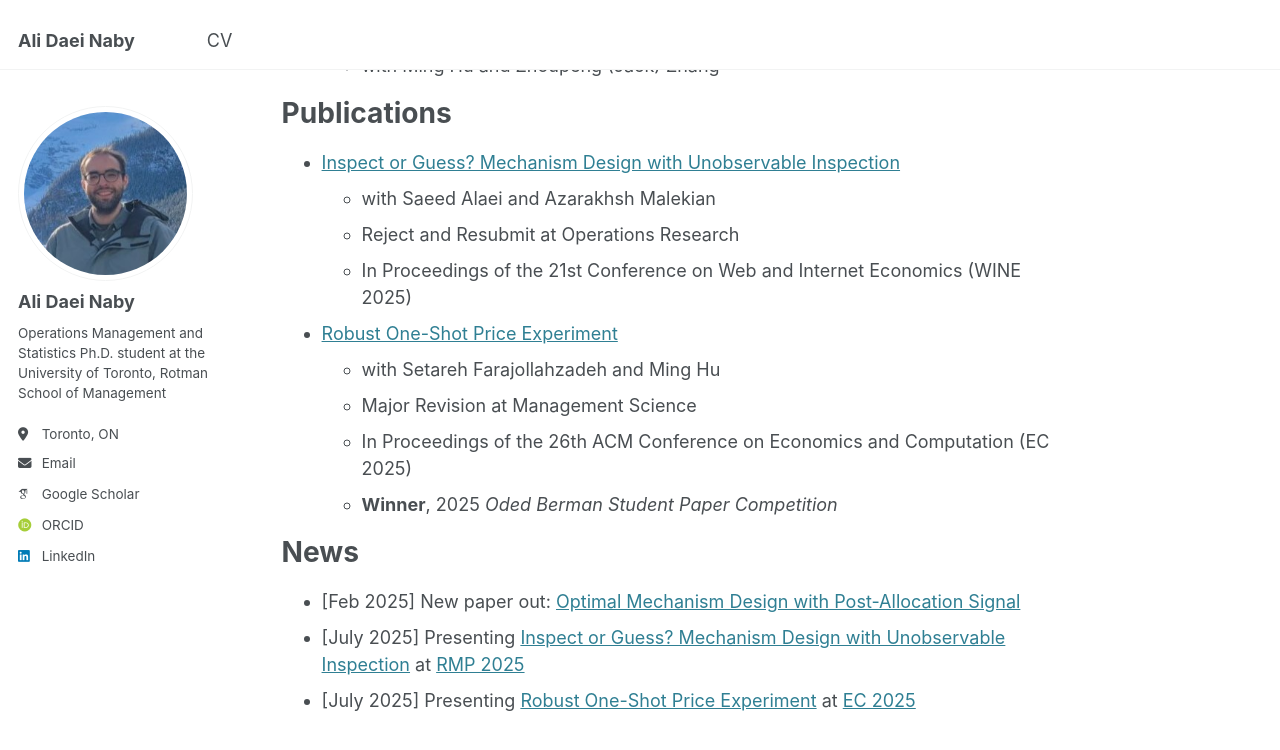
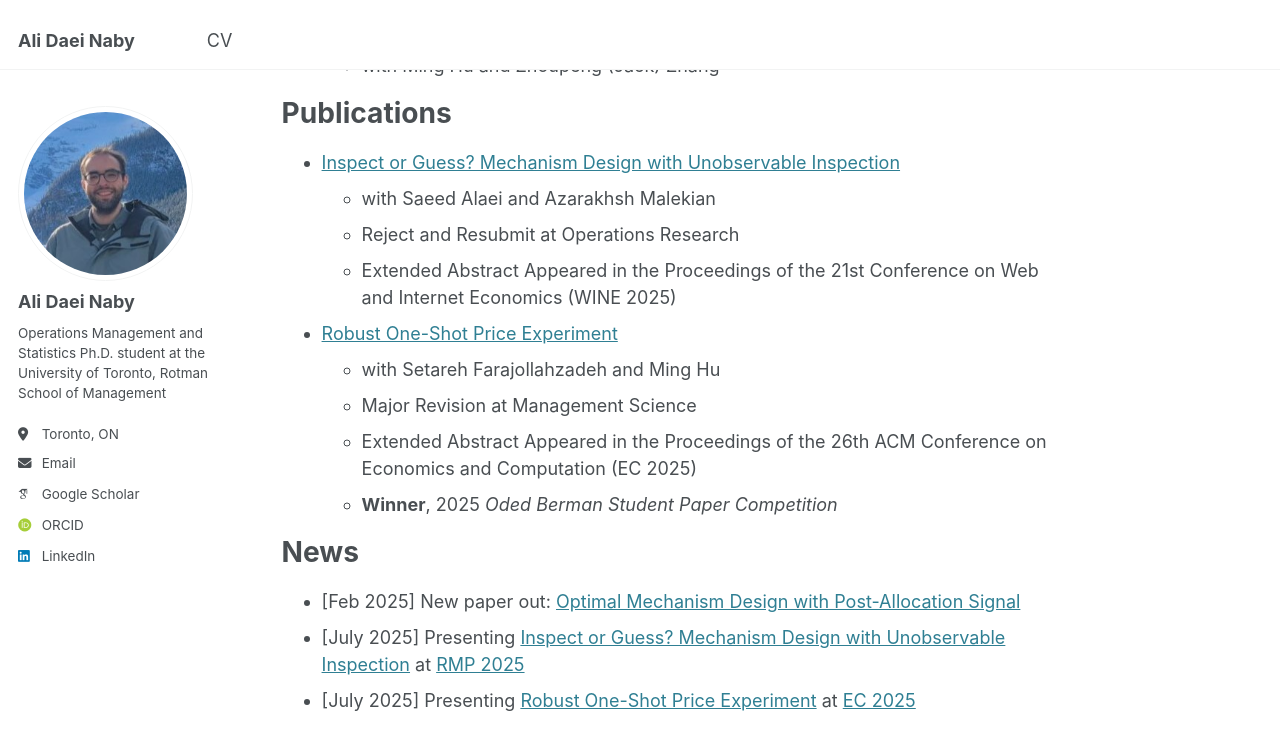
Before and after one commit to alidaeinaby/alidaeinaby.github.io, a Jekyll site: the page built from _pages/about.md, in a window 1280 px wide and 900 px high, scrolled down 650 px. Shown: the top 750 px of the window. Built offline with Jekyll 4.4.1, drawn with Linux system fonts in a browser that asks for light colours; some web fonts are replaced.

Commit message:
Update about.md

```diff
--- a/_pages/about.md
+++ b/_pages/about.md
@@ -30,13 +30,13 @@ Publications
 - [Inspect or Guess? Mechanism Design with Unobservable Inspection](https://papers.ssrn.com/sol3/papers.cfm?abstract_id=5146874)
   - with Saeed Alaei and Azarakhsh Malekian
   - Reject and Resubmit at Operations Research
-  - In Proceedings of the 21st Conference on Web and Internet Economics (WINE 2025)
+  - Extended Abstract Appeared in the Proceedings of the 21st Conference on Web and Internet Economics (WINE 2025)
 
 
 - [Robust One-Shot Price Experiment](https://papers.ssrn.com/sol3/papers.cfm?abstract_id=4899852)
   - with Setareh Farajollahzadeh and Ming Hu
   - Major Revision at Management Science
-  - In Proceedings of the 26th ACM Conference on Economics and Computation (EC 2025)
+  - Extended Abstract Appeared in the Proceedings of the 26th ACM Conference on Economics and Computation (EC 2025)
   - **Winner**, 2025 *Oded Berman Student Paper Competition*
 
 News
```
